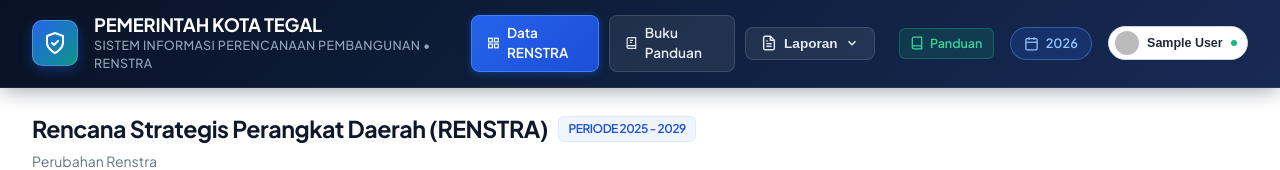
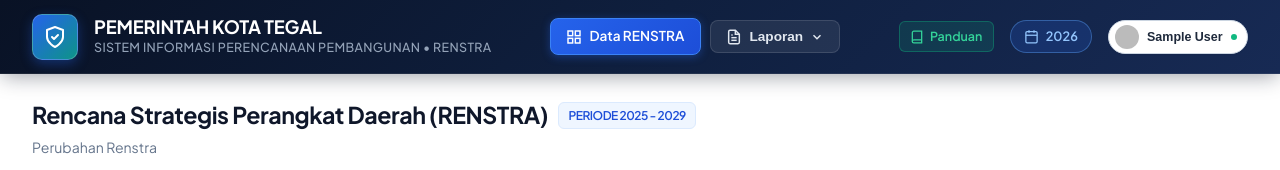
Before and after one commit to heriprihanto/renstra, a Vue app in the folder Frontend/: page / in a window 1280 px wide. Shown: the top 170 px of the page. Built offline with nearby package versions, Linux system fonts and the light colour scheme; no server answers; sample sign-in values are in the browser's storage.

Commit message:
Revisi Buku Panduan

```diff
--- a/Frontend/src/components/HeaderNavbar.vue
+++ b/Frontend/src/components/HeaderNavbar.vue
@@ -30,16 +30,6 @@
             <span>Data RENSTRA</span>
           </router-link>
 
-          <!-- Menu Buku Panduan -->
-          <router-link to="/panduan" class="nav-menu-item" :class="{ active: route.path.startsWith('/panduan') }">
-            <svg width="16" height="16" viewBox="0 0 24 24" fill="none" stroke="currentColor" stroke-width="2.2">
-              <path d="M4 19.5A2.5 2.5 0 0 1 6.5 17H20"/>
-              <path d="M6.5 2H20v20H6.5A2.5 2.5 0 0 1 4 19.5v-15A2.5 2.5 0 0 1 6.5 2z"/>
-              <line x1="9" y1="7" x2="15" y2="7"/>
-              <line x1="9" y1="11" x2="13" y2="11"/>
-            </svg>
-            <span>Buku Panduan</span>
-          </router-link>
 
           <!-- Dropdown Menu Laporan -->
           <div class="nav-dropdown-wrap" ref="dropdownRef">
```
Also changed, not shown: 5 other files (tests, documents, lock files or other folders).
